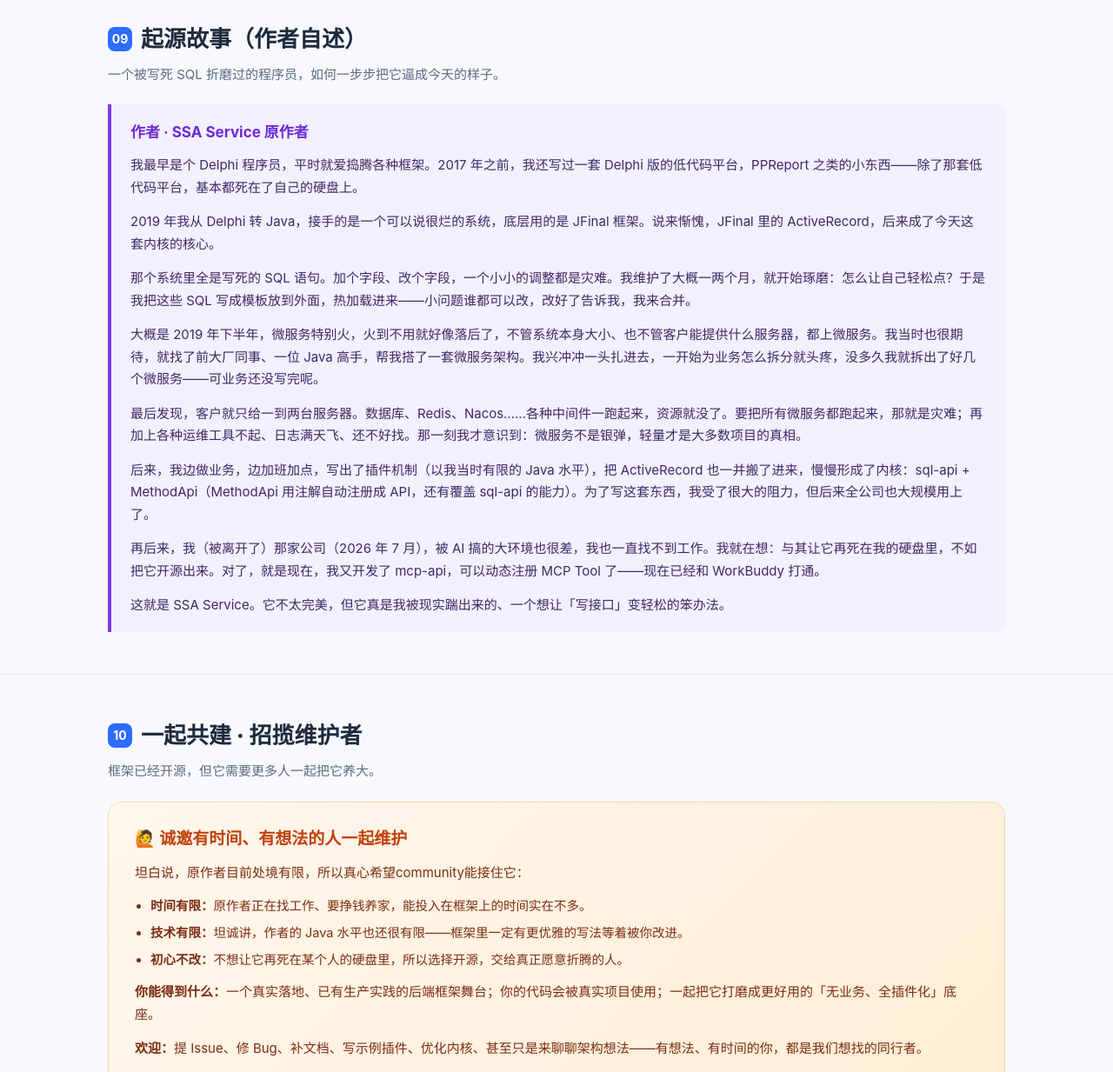
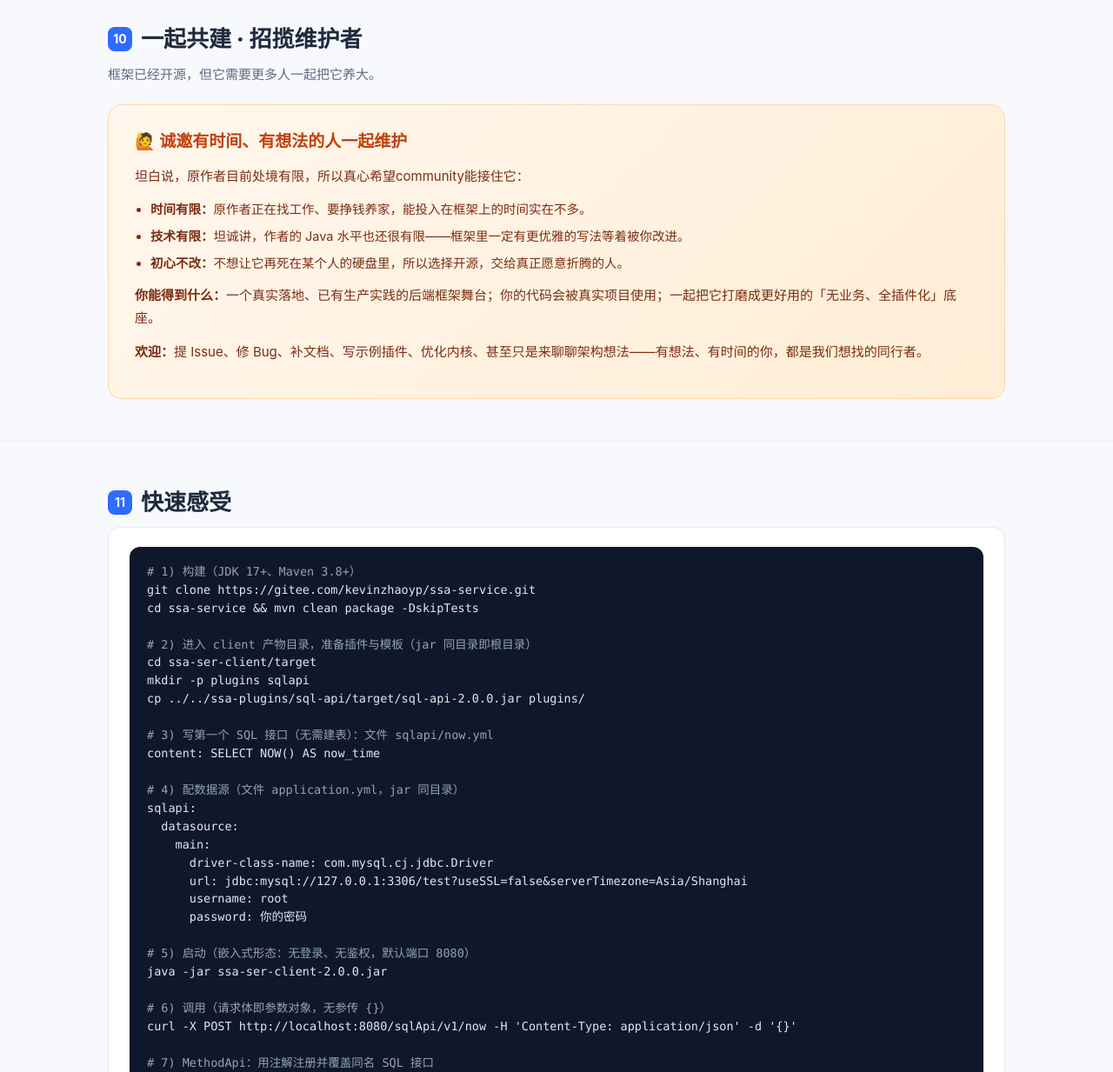
Before and after one commit to kevinzhaoyp/ssa-service, a plain HTML site: page docs/index.html in a window 1280 px wide. Shown: the part 5540-6773 px from the top of the page at 87% size. Drawn offline with Linux system fonts and the light colour scheme.

Commit message:
doc: 更新文档

```diff
--- a/docs/index.html
+++ b/docs/index.html
@@ -368,23 +368,7 @@
   </div>
 </section>
 
-<section>
-  <div class="wrap">
-    <h2><span class="num">09</span>起源故事（作者自述）</h2>
-    <p class="sub">一个被写死 SQL 折磨过的程序员，如何一步步把它逼成今天的样子。</p>
-    <div class="story">
-      <h3>作者 · SSA Service 原作者</h3>
-      <p>我最早是个 Delphi 程序员，平时就爱捣腾各种框架。2017 年之前，我还写过一套 Delphi 版的低代码平台，PPReport 之类的小东西——除了那套低代码平台，基本都死在了自己的硬盘上。</p>
-      <p>2019 年我从 Delphi 转 Java，接手的是一个可以说很烂的系统，底层用的是 JFinal 框架。说来惭愧，JFinal 里的 ActiveRecord，后来成了今天这套内核的核心。</p>
-      <p>那个系统里全是写死的 SQL 语句。加个字段、改个字段，一个小小的调整都是灾难。我维护了大概一两个月，就开始琢磨：怎么让自己轻松点？于是我把这些 SQL 写成模板放到外面，热加载进来——小问题谁都可以改，改好了告诉我，我来合并。</p>
-      <p>大概是 2019 年下半年，微服务特别火，火到不用就好像落后了，不管系统本身大小、也不管客户能提供什么服务器，都上微服务。我当时也很期待，就找了前大厂同事、一位 Java 高手，帮我搭了一套微服务架构。我兴冲冲一头扎进去，一开始为业务怎么拆分就头疼，没多久我就拆出了好几个微服务——可业务还没写完呢。</p>
-      <p>最后发现，客户就只给一到两台服务器。数据库、Redis、Nacos……各种中间件一跑起来，资源就没了。要把所有微服务都跑起来，那就是灾难；再加上各种运维工具不起、日志满天飞、还不好找。那一刻我才意识到：微服务不是银弹，轻量才是大多数项目的真相。</p>
-      <p>后来，我边做业务，边加班加点，写出了插件机制（以我当时有限的 Java 水平），把 ActiveRecord 也一并搬了进来，慢慢形成了内核：sql-api + MethodApi（MethodApi 用注解自动注册成 API，还有覆盖 sql-api 的能力）。为了写这套东西，我受了很大的阻力，但后来全公司也大规模用上了。</p>
-      <p>再后来，我（被离开了）那家公司（2026 年 7 月），被 AI 搞的大环境也很差，我也一直找不到工作。我就在想：与其让它再死在我的硬盘里，不如把它开源出来。对了，就是现在，我又开发了 mcp-api，可以动态注册 MCP Tool 了——现在已经和 WorkBuddy 打通。</p>
-      <p style="margin-bottom:0">这就是 SSA Service。它不太完美，但它真是我被现实踹出来的、一个想让「写接口」变轻松的笨办法。</p>
-    </div>
-  </div>
-</section>
+  <!-- 起源故事已留档至 docs/起源故事_留档.md，暂不对外公开 -->
 
 <section>
   <div class="wrap">
@@ -408,27 +392,44 @@
   <div class="wrap">
     <h2><span class="num">11</span>快速感受</h2>
     <div class="card">
-      <pre><span class="c"># 1) 启动单体服务（自带插件目录 ./plugins）</span>
-java -Dloader.path=plugins/lib/ -jar ssa-ser-2.0.0.jar
+      <pre><span class="c"># 1) 构建（JDK 17+、Maven 3.8+）</span>
+git clone https://gitee.com/kevinzhaoyp/ssa-service.git
+cd ssa-service &amp;&amp; mvn clean package -DskipTests
 
-<span class="c"># 2) 运行时启停插件（无需重启）</span>
-POST /sqlApi/v1/plugin.enablePlugin?pluginKey=sql-api
-POST /sqlApi/v1/plugin.disablePlugin?pluginKey=push-way
+<span class="c"># 2) 进入 client 产物目录，准备插件与模板（jar 同目录即根目录）</span>
+cd ssa-ser-client/target
+mkdir -p plugins sqlapi
+cp ../../ssa-plugins/sql-api/target/sql-api-2.0.0.jar plugins/
 
-<span class="c"># 3) 调用一个 SQL 接口</span>
-POST /sqlApi/v1/user/list  { "params": { "status": 1 } }
+<span class="c"># 3) 写第一个 SQL 接口（无需建表）：文件 sqlapi/now.yml</span>
+content: SELECT NOW() AS now_time
 
-<span class="c"># 4) MethodApi：用注解注册并覆盖同名 SQL 接口</span>
+<span class="c"># 4) 配数据源（文件 application.yml，jar 同目录）</span>
+sqlapi:
+  datasource:
+    main:
+      driver-class-name: com.mysql.cj.jdbc.Driver
+      url: jdbc:mysql://127.0.0.1:3306/test?useSSL=false&amp;serverTimezone=Asia/Shanghai
+      username: root
+      password: 你的密码
+
+<span class="c"># 5) 启动（嵌入式形态：无登录、无鉴权，默认端口 8080）</span>
+java -jar ssa-ser-client-2.0.0.jar
+
+<span class="c"># 6) 调用（请求体即参数对象，无参传 {}）</span>
+curl -X POST http://localhost:8080/sqlApi/v1/now -H 'Content-Type: application/json' -d '{}'
+
+<span class="c"># 7) MethodApi：用注解注册并覆盖同名 SQL 接口</span>
 @SsaApiClass("report")
 public class ReportApi {
     @SsaApiMethod(name = "profit")   // 注册名 = report.profit，同名时覆盖 sql-api
     public Object profit(Map params) { /* 复杂逻辑写这里 */ return ...; }
 }
 
-<span class="c"># 5) AI 智能体接入 MCP（标记 mcptool:true 的接口自动出现）</span>
-POST /mcp   →  tools/list   →  tools/call user_list { "status": 1 }</pre>
+<span class="c"># 8) AI 智能体接入 MCP（标记 mcptool:true 的接口自动出现）</span>
+POST /mcp   →  tools/list   →  tools/call now</pre>
     </div>
-    <div class="note">📌 以上路径/参数为基于源码结构整理的最小示意，正式文档将以仓库 README 的精确端点为准。</div>
+    <div class="note">📌 <code>ssa-ser-client</code> 为嵌入式形态，默认无登录鉴权，最适合本地尝鲜。插件目录 <code>plugins/</code> 与 SQL 模板目录 <code>sqlapi/</code> 默认取运行 jar 所在目录；数据源 key 为 <code>sqlapi.datasource.main.*</code>。完整精确端点以仓库 README 为准。</div>
   </div>
 </section>
 
```
